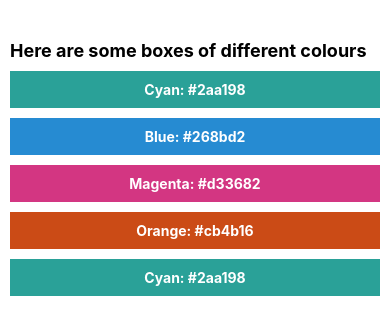
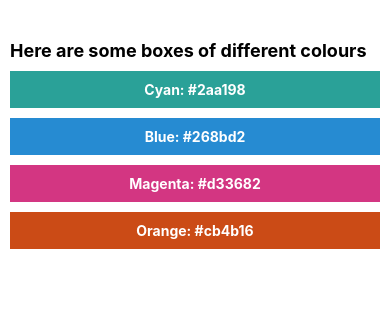
Before and after one commit to njoncode/react-native-demo, a React Native app: screen / in a window 390 px wide. Shown: the top 334 px of the page. Built offline with nearby package versions, Linux system fonts and the light colour scheme.

Commit message:
Components-Refactoring

```diff
--- a/App.js
+++ b/App.js
@@ -4,25 +4,15 @@
 
 const App = () => {
   return (
-    <SafeAreaView style={{ flex: 1 }}>
+    <SafeAreaView>
 
       <View style={styles.container}>
 
         <Text style={styles.text}>Here are some boxes of different colours</Text>
-        <View style={[styles.box, styles.cyan]}>
-          <Text style={styles.boxText}>Cyan: #2aa198</Text>
-        </View>
-        <View style={[styles.box, styles.blue]}>
-          <Text style={styles.boxText}>Blue: #268bd2</Text>
-        </View>
-        <View style={[styles.box, styles.magenta]}>
-          <Text style={styles.boxText}>Magenta: #d33682</Text>
-        </View>
-        <View style={[styles.box, styles.orange]}>
-          <Text style={styles.boxText}>Orange: #cb4b16</Text>
-        </View>
-
         <ColorBox colorName="Cyan" hexCode="#2aa198" />
+        <ColorBox colorName="Blue" hexCode="#268bd2" />
+        <ColorBox colorName="Magenta" hexCode="#d33682" />
+        <ColorBox colorName="Orange" hexCode="#cb4b16" />
 
       </View>
 
@@ -43,33 +33,6 @@
     marginBottom: 10,
   },
 
-  box: {
-    padding: 10,
-    alignItems: 'center',
-    marginBottom: 10,
-  },
-
-  cyan: {
-    backgroundColor: '#2aa198',
-  },
-
-  blue: {
-    backgroundColor: '#268bd2',
-  },
-
-  magenta: {
-    backgroundColor: '#d33682',
-  },
-
-  orange: {
-    backgroundColor: '#cb4b16',
-  },
-
-  boxText: {
-    color: 'white',
-    fontWeight: 'bold',
-  },
-
 });
 
 
--- a/components/ColorBox.js
+++ b/components/ColorBox.js
@@ -2,8 +2,11 @@
 import { View, Text, StyleSheet } from 'react-native';
 
 const ColorBox = ({ colorName, hexCode }) => {
+    const boxColor = {
+        backgroundColor: hexCode,
+    };
     return (
-        <View style={[styles.box, styles.cyan]}>
+        <View style={[styles.box, boxColor]}>
             <Text style={styles.boxText}>{colorName}: {hexCode}</Text>
         </View>
     )
@@ -17,10 +20,6 @@
         marginBottom: 10,
     },
 
-    cyan: {
-        backgroundColor: '#2aa198',
-    },
-
     boxText: {
         color: 'white',
         fontWeight: 'bold',
```
